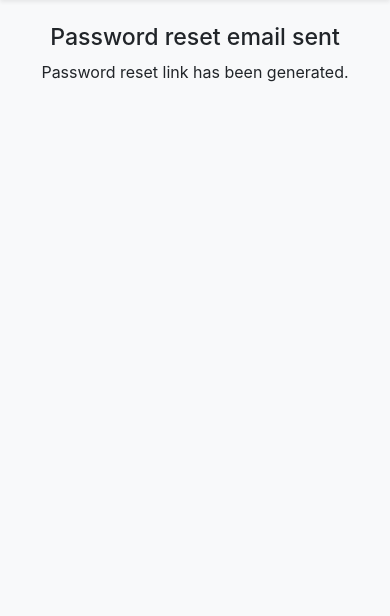
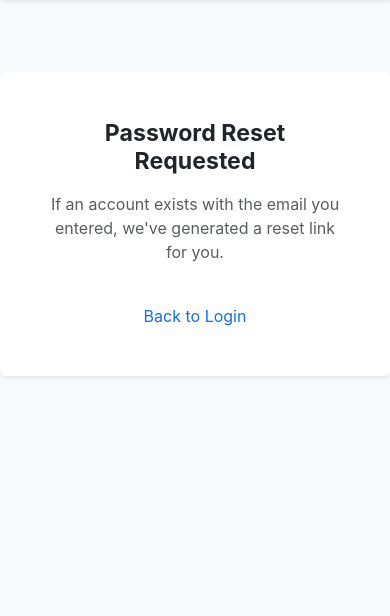
Before and after one commit to Exxavia/notely_project, a Django app: page /accounts/password-reset/done/ in a window 390 px wide. Shown: the part 74-690 px from the top of the page. Run offline with Django 3.2, Linux system fonts and the light colour scheme.

Commit message:
Auth Flow Overhaul: Implemented auto-activation for new user registrations and bypassed email backend dependency for password resets by exposing the secure token link directly in the UI

```diff
--- a/templates/accounts/password_reset_done.html
+++ b/templates/accounts/password_reset_done.html
@@ -3,24 +3,27 @@
 {% block title %}Email Sent{% endblock %}
 
 {% block content %}
+<div class="row justify-content-center mt-5">
+    <div class="col-md-6 text-center">
+        <div class="card shadow-sm border-0 p-5">
+            <h3 class="fw-bold mb-3">Password Reset Requested</h3>
+            <p class="text-muted">
+                If an account exists with the email you entered, we've generated a reset link for you.
+            </p>
 
-<div class="text-center">
+            {% if request.session.reset_link %}
+                <div class="mt-4 p-4 bg-light rounded border border-success">
+                    <p class="text-success fw-bold mb-2"><i class="bi bi-check-circle-fill"></i> Link Generated</p>
+                    <a href="{{ request.session.reset_link }}" class="btn btn-success px-4 shadow-sm">
+                        Click Here to Reset Password
+                    </a>
+                </div>
+            {% endif %}
 
-    <h3>Password reset email sent</h3>
-
-    <p>
-        Password reset link has been generated.
-    </p >
-
-    {% if request.session.reset_link %}
-    <div class="alert alert-success mt-3">
-        <strong>Reset your password:</strong><br>
-        <a href=" ">
-            {{ request.session.reset_link }}
-        </a >
+            <div class="mt-4">
+                <a href="{% url 'login' %}" class="text-decoration-none">Back to Login</a>
+            </div>
+        </div>
     </div>
-    {% endif %}
-
 </div>
-
 {% endblock %}
```
Also changed, not shown: accounts/views.py (+5 -27 lines), templates/accounts/login.html (+0 -8 lines).
